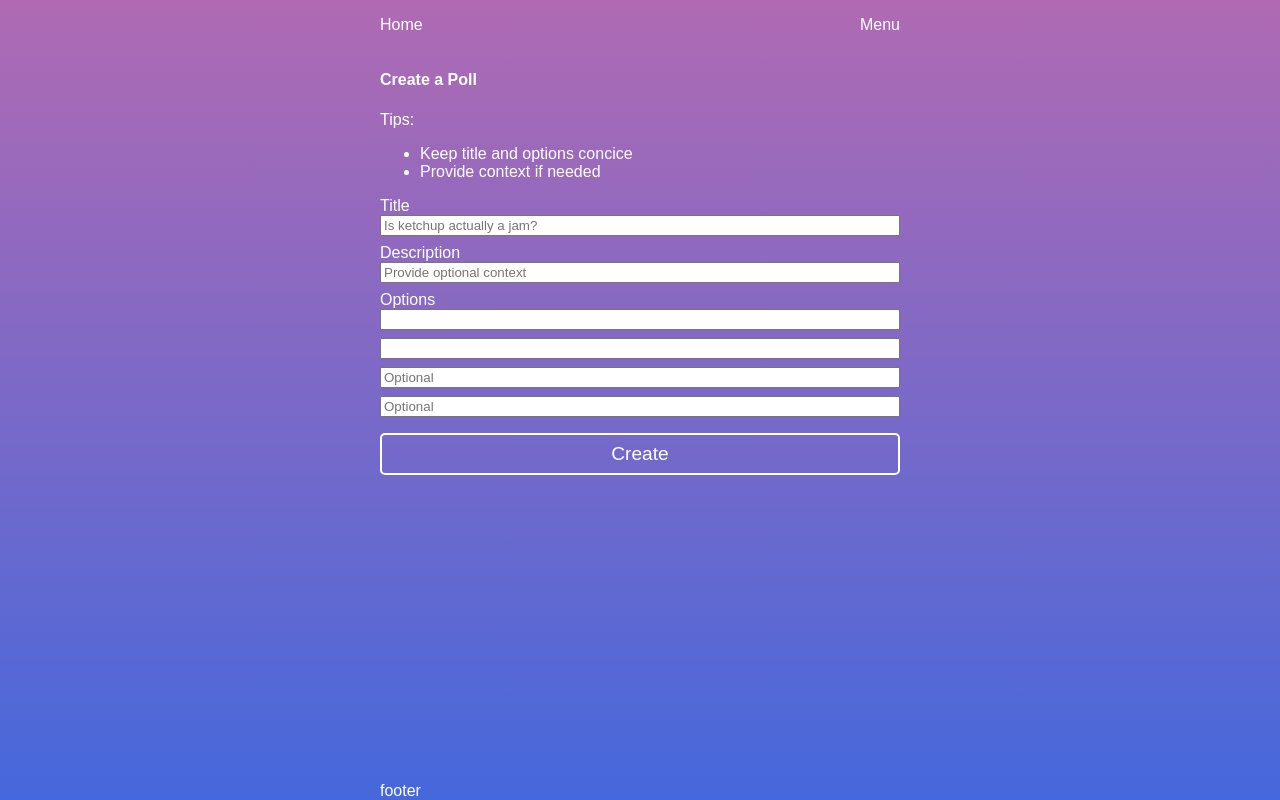
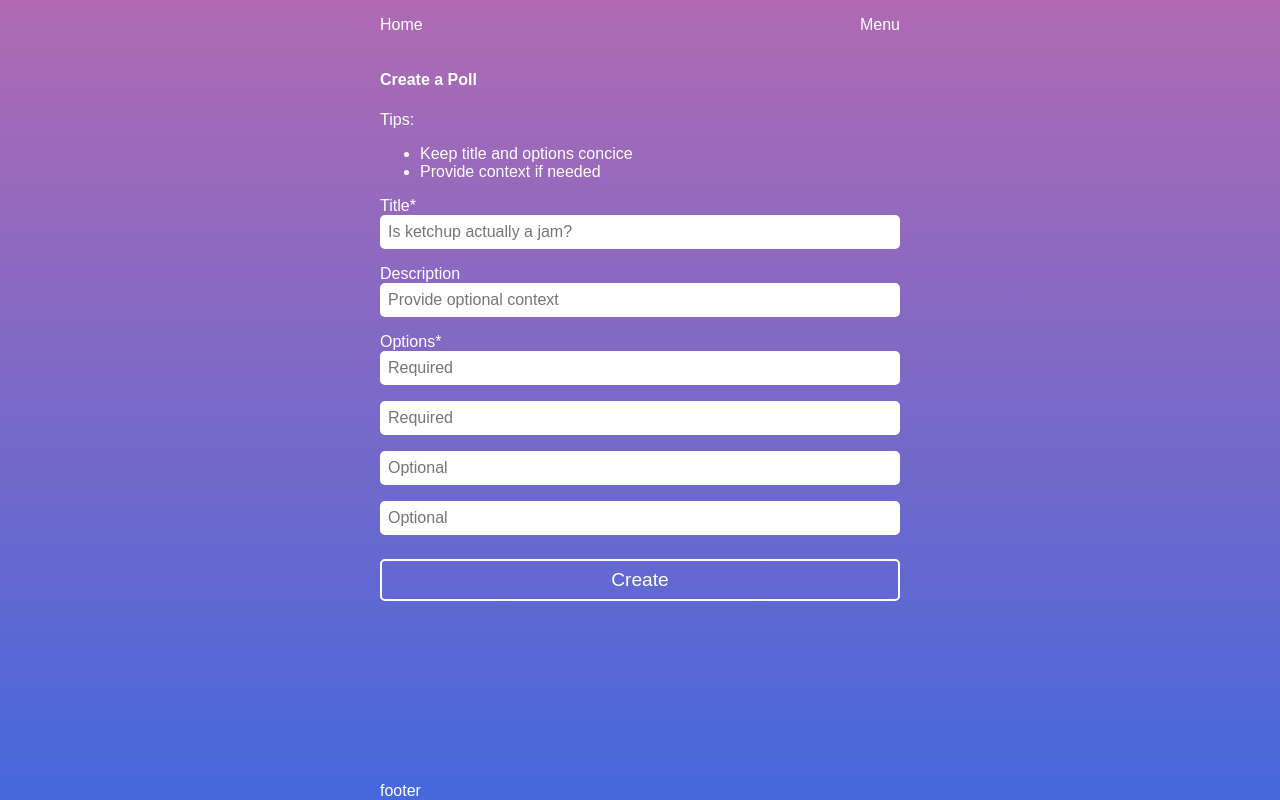
Before and after one commit to nTamura/dashvotes, a React (Create React App) app: page /create in a window 1280 px wide. Built offline with nearby package versions, Linux system fonts and the light colour scheme.

Commit message:
create input fields css

```diff
--- a/src/components/Views/Create/Container.jsx
+++ b/src/components/Views/Create/Container.jsx
@@ -32,7 +32,7 @@ function Container({ classes }) {
 
       <form onSubmit={handleSubmit}>
         <label htmlFor="title" className={classes.label}>
-          Title
+          Title*
           <input
             type="text"
             placeholder="Is ketchup actually a jam?"
@@ -53,15 +53,17 @@ function Container({ classes }) {
         </label>
 
         <label htmlFor="option" className={classes.label}>
-          Options
+          Options*
           <input
             type="text"
+            placeholder="Required"
             name="option"
             aria-labelledby="option"
             className={classes.input}
           />
           <input
             type="text"
+            placeholder="Required"
             name="option"
             aria-labelledby="option"
             className={classes.input}
@@ -126,7 +128,11 @@ const styles = {
     flexDirection: 'column',
   },
   input: {
-    marginBottom: 8,
+    marginBottom: 16,
+    padding: 8,
+    borderRadius: 5,
+    border: 'none',
+    fontSize: '1rem',
   },
 }
 export default withStyles(styles)(Container)
```
